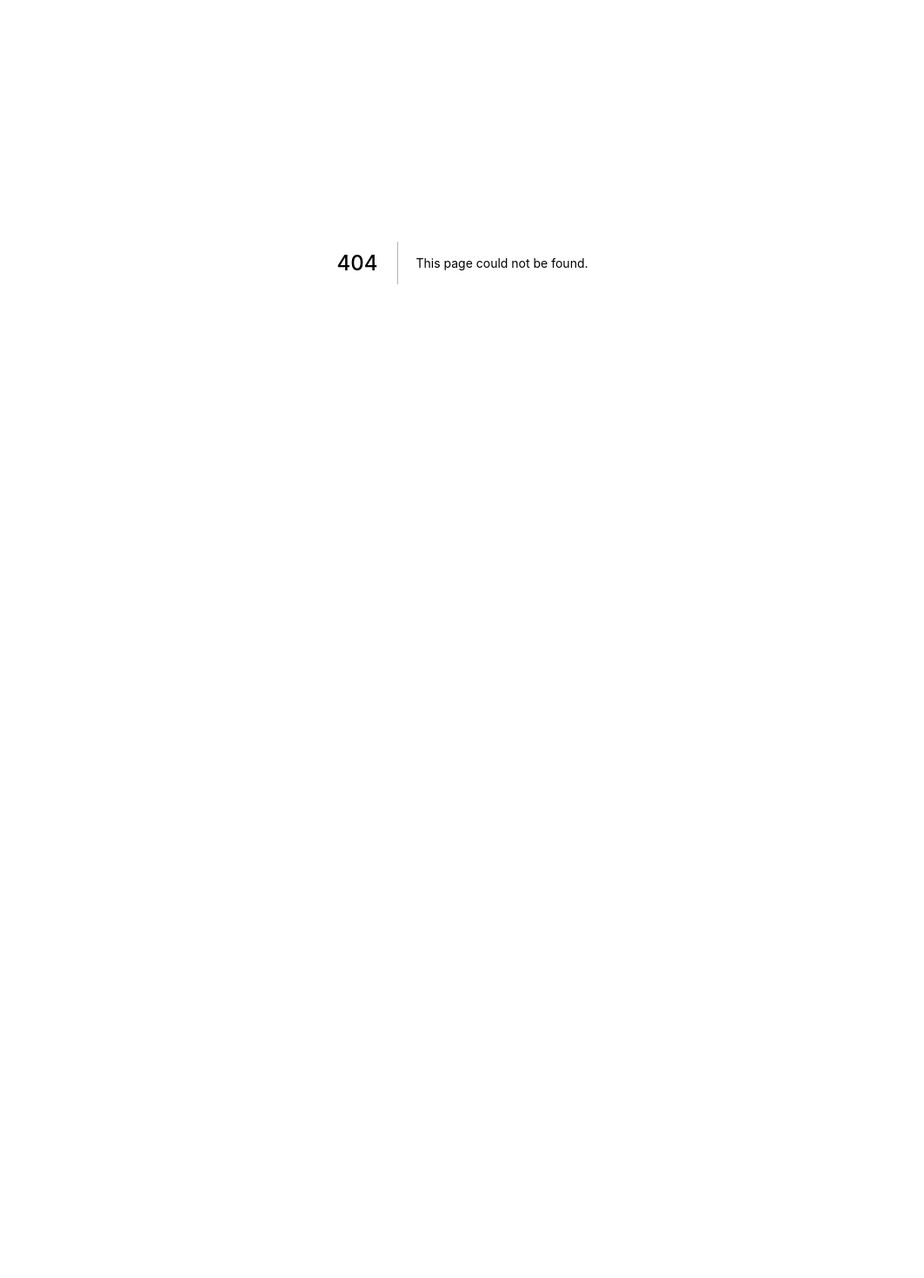
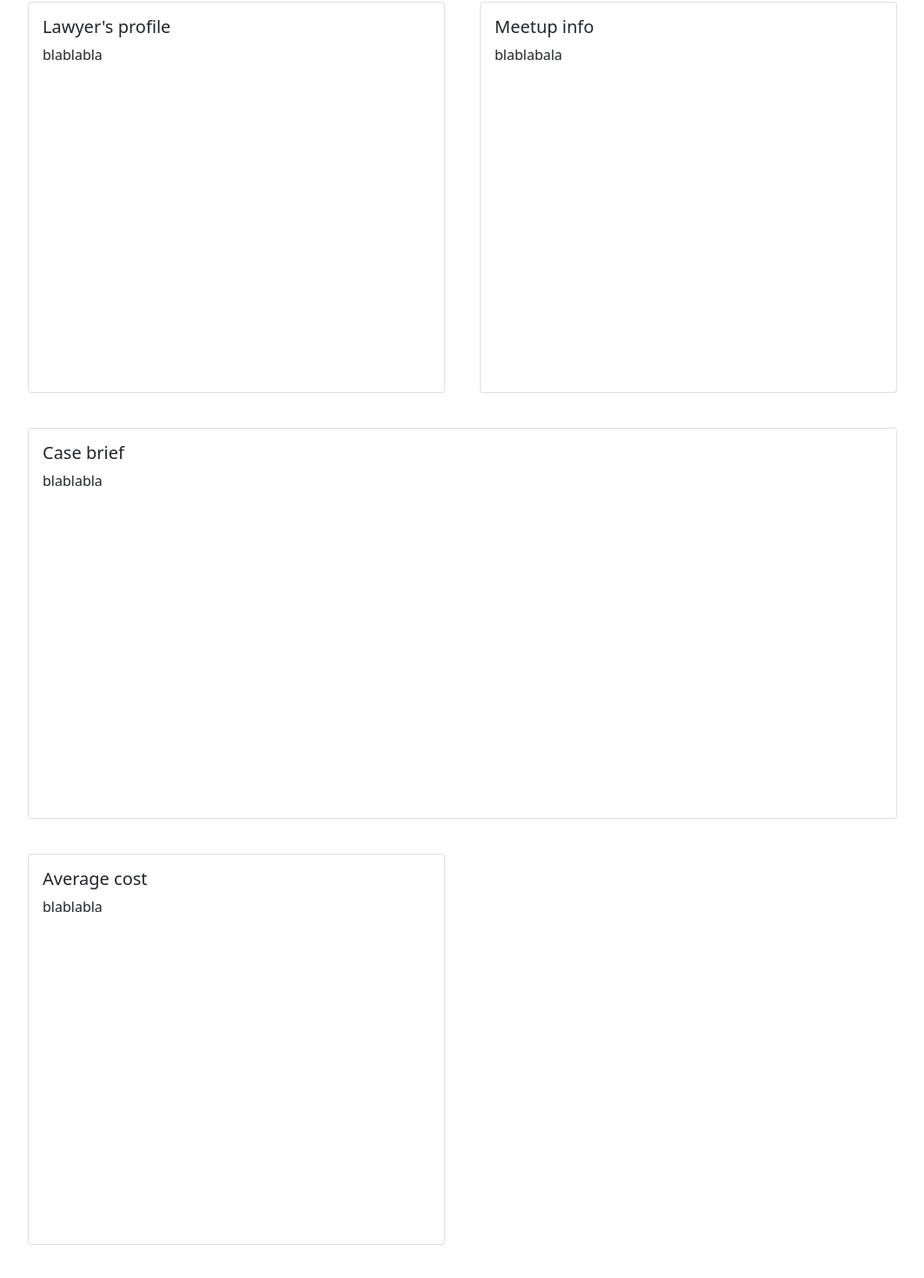
Before and after one commit to dominiclet/SMU-LIT-hackathon, a Next.js app: page /lawyer in a window 1280 px wide. Before the commit this address had no page. Shown: the part 98-1568 px from the top of the page at 87% size, without its empty margins (108-1171 px from the left). Before the commit the page ends 800 px from the top, so only its background shows below. Built offline with nearby package versions, Linux system fonts and the light colour scheme.

Commit message:
layout for dashboard

```diff
--- a/package.json
+++ b/package.json
@@ -9,8 +9,10 @@
     "lint": "next lint"
   },
   "dependencies": {
+    "bootstrap": "^5.0.2",
     "next": "11.0.1",
     "react": "17.0.2",
+    "react-bootstrap": "^2.0.0-beta.4",
     "react-dom": "17.0.2"
   },
   "devDependencies": {
--- a/pages/_app.js
+++ b/pages/_app.js
@@ -1,4 +1,5 @@
 import '../styles/globals.css'
+import 'bootstrap/dist/css/bootstrap.min.css';
 
 function MyApp({ Component, pageProps }) {
   return <Component {...pageProps} />
--- /dev/null
+++ b/pages/lawyer/index.js
@@ -0,0 +1,49 @@
+import styles from "../../styles/Lawyer.module.css";
+import Card from "react-bootstrap/Card";
+
+const lawyerDashboard = () => {
+	return (
+		<div className={styles.outerContainer}>
+			<div className={styles.rowContainer}>
+				<Card className={styles.smallCard}>
+					<Card.Body>
+						<Card.Title>Lawyer's profile</Card.Title>
+						<Card.Text>
+							blablabla
+						</Card.Text>
+					</Card.Body>
+				</Card>
+				<Card className={styles.smallCard}>
+					<Card.Body>
+						<Card.Title>Meetup info</Card.Title>
+						<Card.Text>
+							blablabala
+						</Card.Text>
+					</Card.Body>
+				</Card>
+			</div>
+			<div className={styles.rowContainer}>
+				<Card className={styles.bigCard}>
+					<Card.Body>
+						<Card.Title>Case brief</Card.Title>
+						<Card.Text>
+							blablabla
+						</Card.Text>
+					</Card.Body>
+				</Card>
+			</div>
+			<div className={styles.rowContainer}>
+				<Card className={styles.smallCard}>
+					<Card.Body>
+						<Card.Title>Average cost</Card.Title>
+						<Card.Text>
+							blablabla
+						</Card.Text>
+					</Card.Body>
+				</Card>
+			</div>
+		</div>
+	);
+}
+
+export default lawyerDashboard
--- /dev/null
+++ b/styles/Lawyer.module.css
@@ -0,0 +1,23 @@
+.outerContainer {
+	width: 1000px;
+	display: flex;
+	margin: auto;
+	flex-direction: column;
+	margin-top: 100px;
+}
+
+.rowContainer {
+	width: 100%;
+	height: 450px;
+	display: flex;
+	justify-content: space-between;
+	margin-bottom: 40px;
+}
+
+.smallCard {
+	width: 480px;
+}
+
+.bigCard {
+	width: 100%;
+}
```
Also changed, not shown: 1 other file (tests, documents, lock files or other folders).
